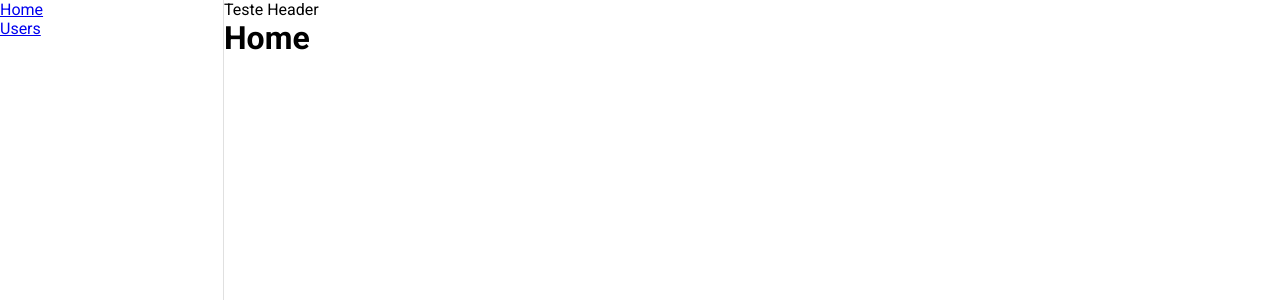
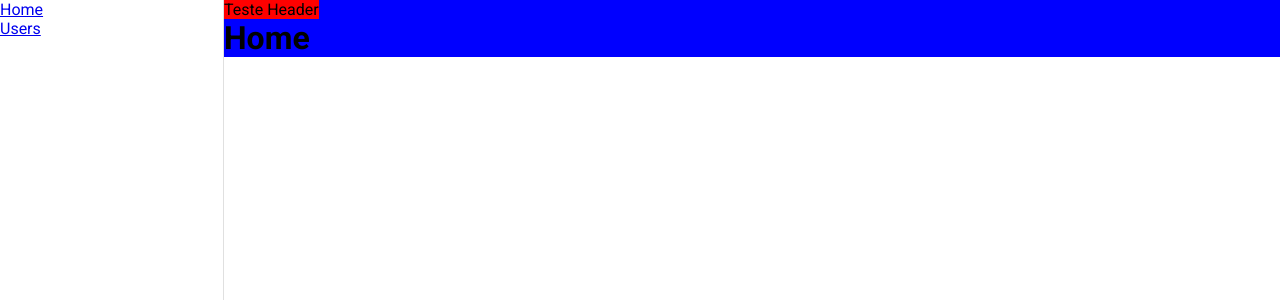
Before and after one commit to cielioqueiroz/crud-user-react, a React (Vite) app: page /home in a window 1280 px wide. Shown: the top 300 px of the page. Built offline with nearby package versions, Linux system fonts and the light colour scheme.

Commit message:
configurando estilos do container

```diff
--- a/src/App.jsx
+++ b/src/App.jsx
@@ -5,7 +5,13 @@ const drawerWidth = 224;
 
 function App() {
   return (
-    <Box sx={{ display: "flex" }}>
+    <Box
+      sx={{
+        display: "flex",
+        width: "100%",
+        backgroundColor: "blue",
+      }}
+    >
       <Drawer
         variant="permanent"
         anchor="left"
@@ -22,7 +28,7 @@ function App() {
         <Link to="/users">Users</Link>
       </Drawer>
       <Box>
-        <header>Teste Header</header>
+        <header style={{ backgroundColor: "red" }}>Teste Header</header>
         <Outlet />
       </Box>
     </Box>
```
